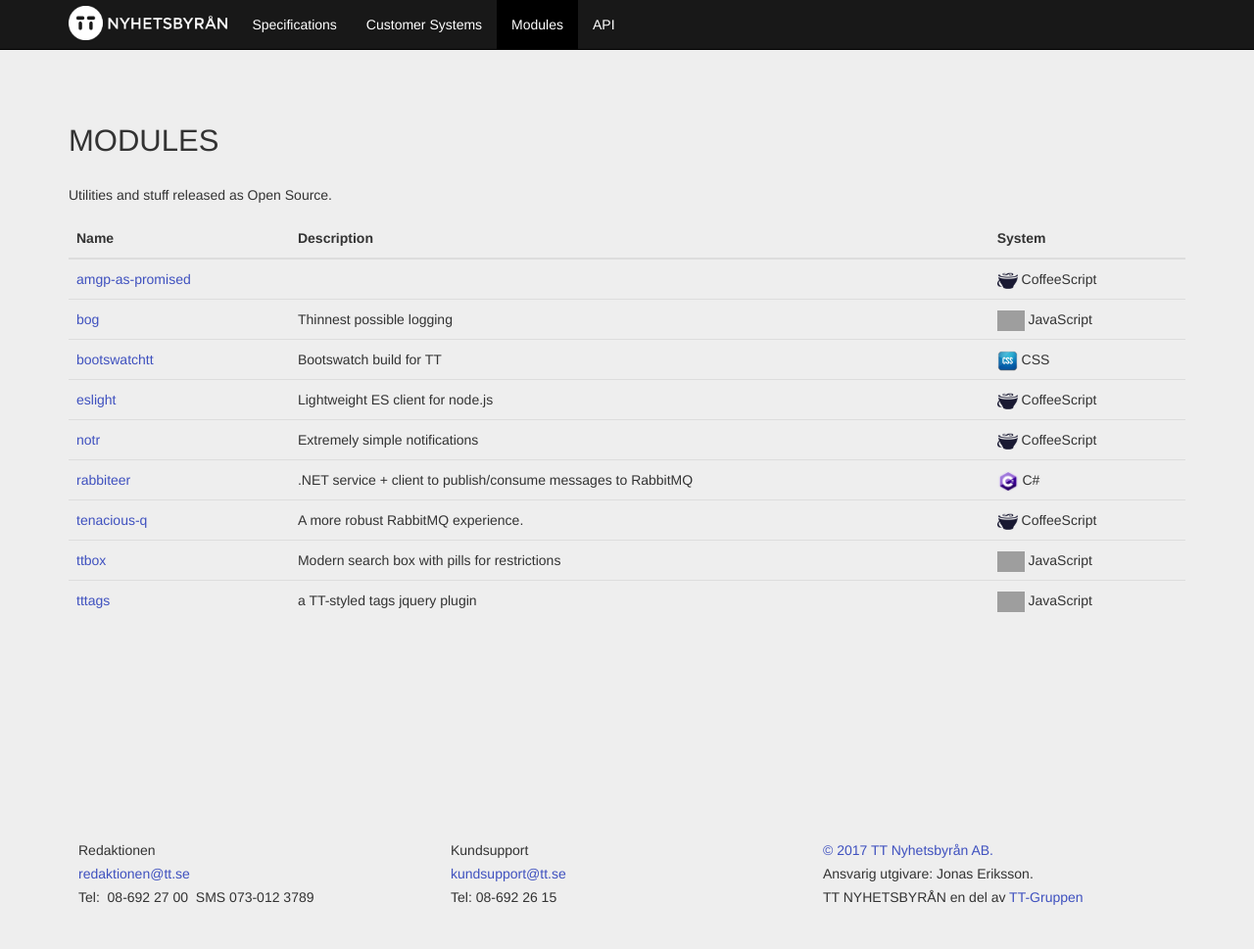
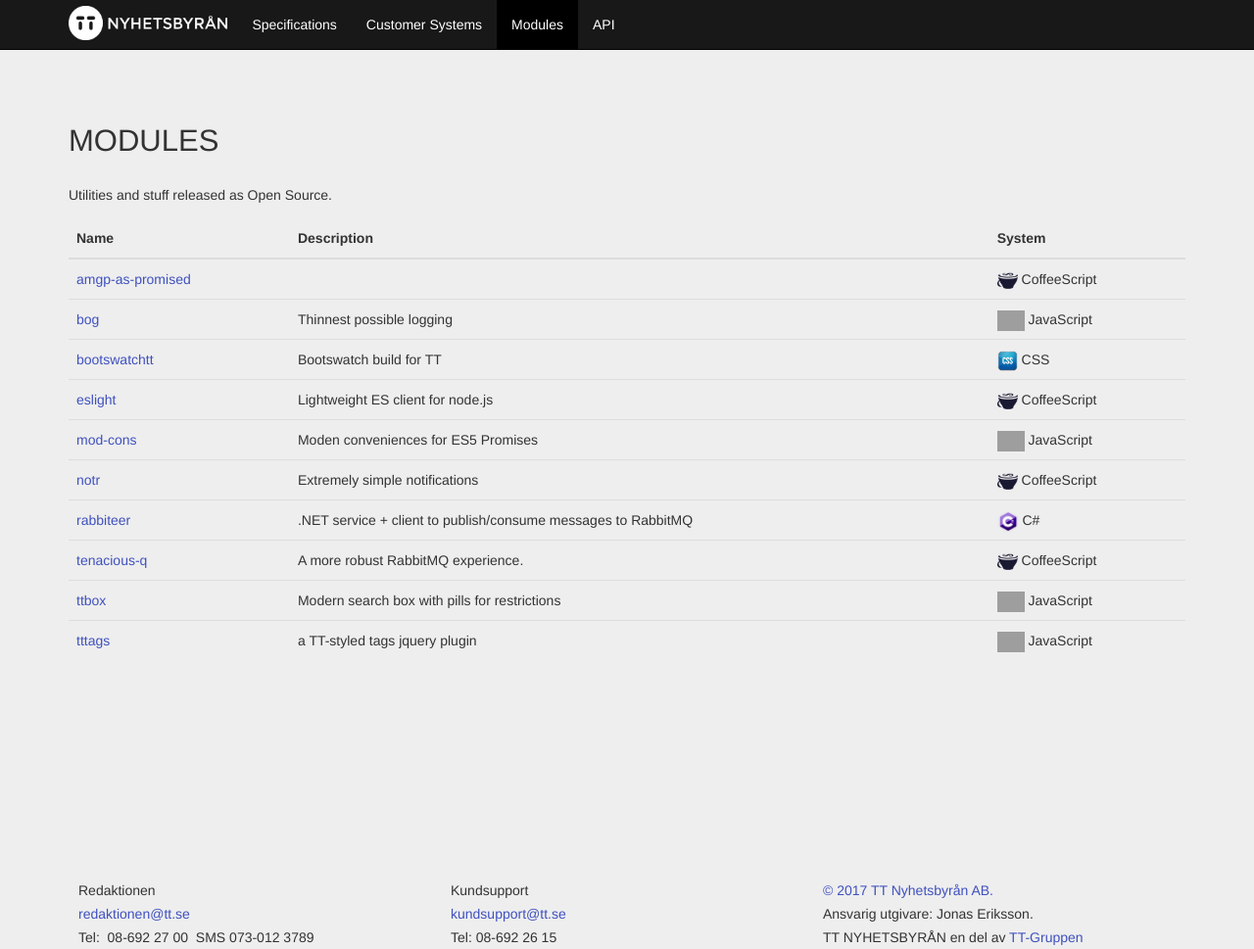
Before and after one commit to ttab/ttab.github.io, a Jekyll site: the page built from mods.md, in a window 1280 px wide. Shown: the whole page at 98% size. Built offline with Jekyll 4.4.1, drawn with Linux system fonts in a browser that asks for light colours; nearby versions of some CDN libraries; some web fonts are replaced; before the commit the page ends 928 px from its top, so only the background shows below that; grey boxes are pictures that could not be loaded.

Commit message:
added mod-cons

```diff
--- a/mods.md
+++ b/mods.md
@@ -13,6 +13,7 @@
 [bog]				| Thinnest possible logging                                     | ![](images/javascript_logo.png) JavaScript
 [bootswatchtt]		| Bootswatch build for TT                                       | ![](images/css_logo.png) CSS
 [eslight]			| Lightweight ES client for node.js                             | ![](images/coffee_logo.png) CoffeeScript
+[mod-cons]          | Moden conveniences for ES5 Promises                           | ![](images/javascript_logo.png) JavaScript
 [notr]				| Extremely simple notifications                                | ![](images/coffee_logo.png) CoffeeScript
 [rabbiteer]			| .NET service + client to publish/consume messages to RabbitMQ | ![](images/csharp_logo.png) C#
 [tenacious-q]		| A more robust RabbitMQ experience.                            | ![](images/coffee_logo.png) CoffeeScript
@@ -23,6 +24,7 @@
 [bog]:http://github.com/ttab/bog
 [bootswatchtt]:http://github.com/ttab/bootswatchtt
 [eslight]:http://github.com/ttab/eslight
+[mod-cons]:https://github.com/ttab/mod-cons
 [notr]:http://github.com/ttab/notr
 [rabbiteer]:http://github.com/ttab/rabbiteer
 [tenacious-q]:http://github.com/ttab/tenacious-q
```
